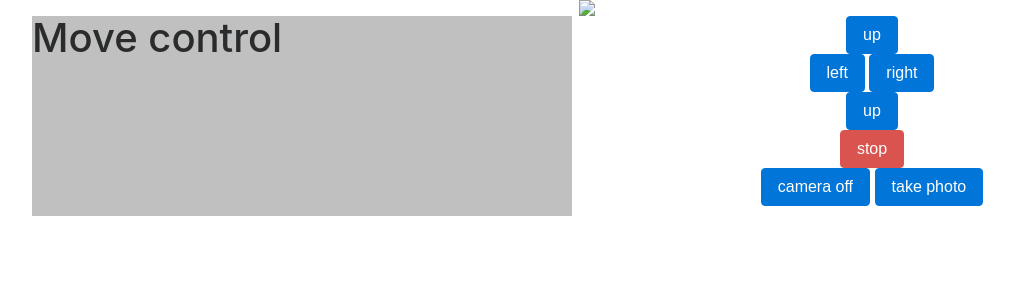
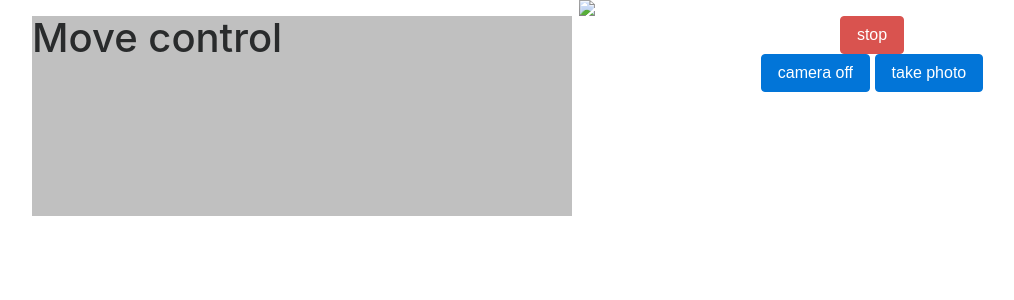
Before and after one commit to crankru/tank, a Python web app: template templates/index.html in a window 1280 px wide. Shown: the top 300 px of the page, without its empty margins (53-1067 px from the left). Run offline with Jinja, Linux system fonts and the light colour scheme; the template is opened without the code that fills it: most values are stand-ins (such as "Sample title", 1, 10 or a date in 2020); some libraries are stand-ins or nearby versions.

Commit message:
some shit

```diff
--- a/requirements.txt
+++ b/requirements.txt
@@ -1,4 +1,5 @@
 flask
+uwsgi
 
 # websocket
 flask-socketio
--- a/templates/index.html
+++ b/templates/index.html
@@ -19,10 +19,10 @@
                     </div>
                 </div>
                 <div class="col-sm text-center">
-                    <button type="botton" class="btn btn-primary">up</button><br>
+                    <!-- <button type="botton" class="btn btn-primary">up</button><br>
                     <button type="botton" class="btn btn-primary">left</button>
                     <button type="botton" class="btn btn-primary">right</button><br>
-                    <button type="botton" class="btn btn-primary">up</button><br>
+                    <button type="botton" class="btn btn-primary">up</button><br> -->
                     <button id="btn-move-stop" type="botton" class="btn btn-danger">stop</button><br>
 
                     <button id="btn-camera-stop" type="botton" class="btn btn-primary">camera off</button>
```
Also changed, not shown: 5 other files.
